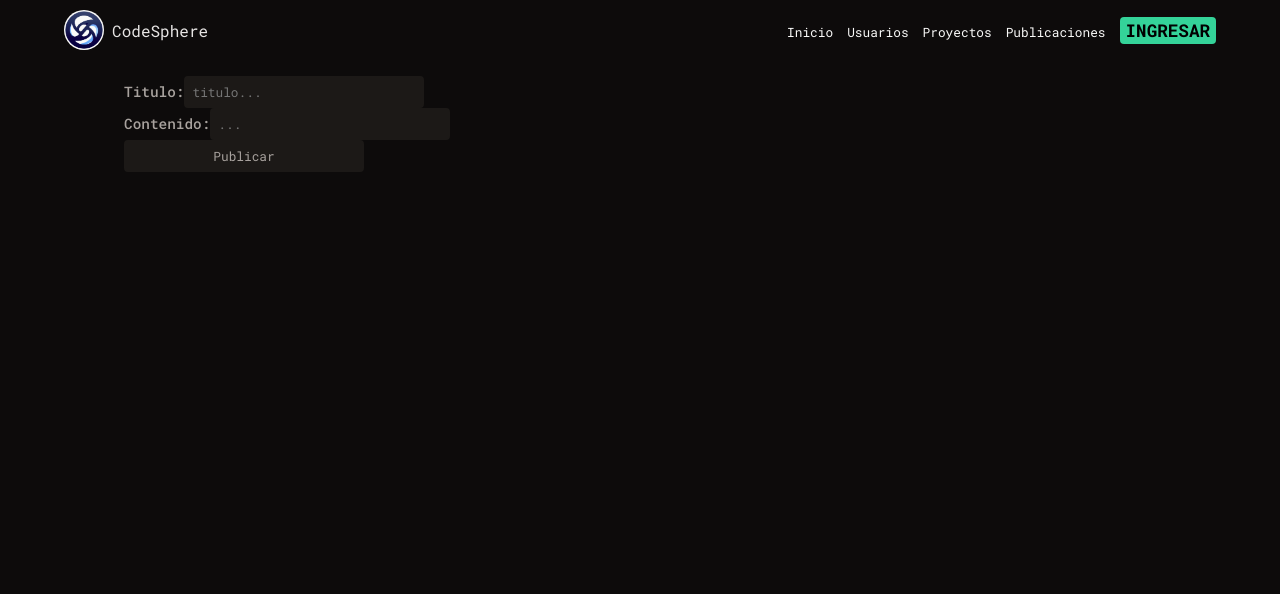
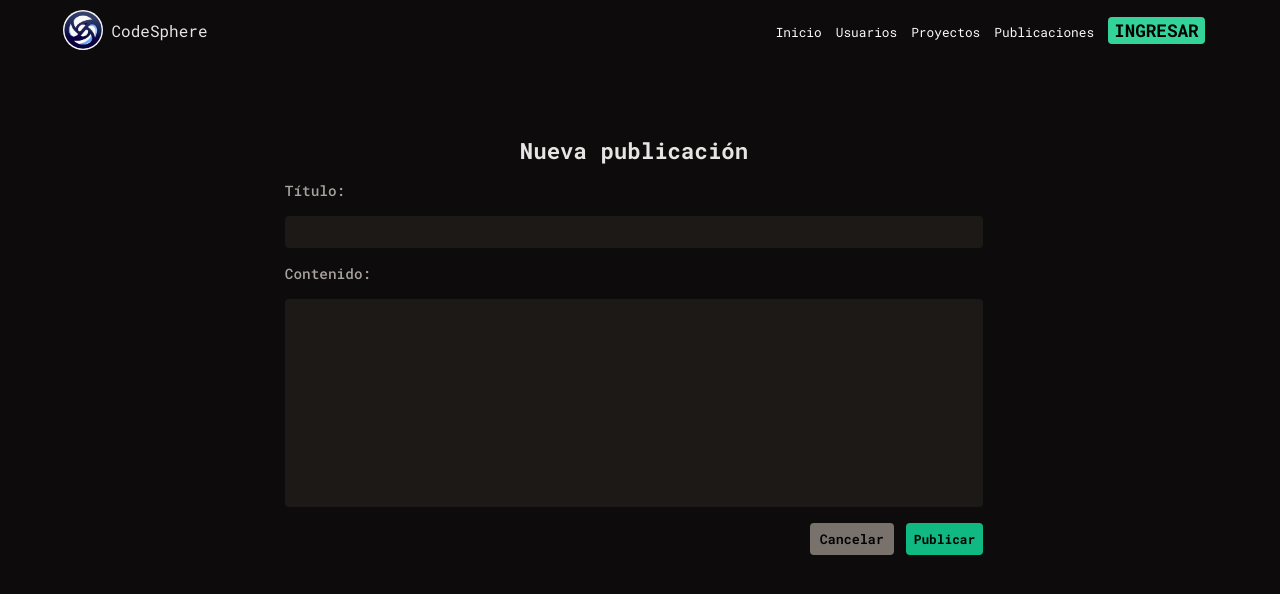
Before and after one commit to CodeSphereDevs/frontend, a React (Vite) app: page /nueva-publicacion in a window 1280 px wide. Shown: the top 594 px of the page. Built offline with nearby package versions, Linux system fonts and the light colour scheme; no server answers.

Commit message:
correccion de pantalla con y sin scrollbar, y estilado de scrollbar

```diff
--- a/src/App.jsx
+++ b/src/App.jsx
@@ -4,9 +4,6 @@ import { BrowserRouter, Routes, Route } from "react-router-dom";
 
 import Home from "./pages/inicio/Home";
 import Usuarios from "./pages/usuarios/Usuarios";
-
-
-
 import UserContext from "./contexts/useUserContext";
 import LoginPage from "./pages/login/LoginPage";
 import Registro from "./pages/registro/Registro";
@@ -16,7 +13,6 @@ import NuevoProyecto from "./pages/nuevo-proyecto/NuevoProyecto";
 import Publicaciones from "./pages/publicaciones/Publicaciones";
 import NuevaPublicacion from "./pages/nueva-publicacion/NuevaPublicacion";
 import Proyecto from "./pages/proyecto/Proyecto";
-
 
 function App() {
   return (
--- a/src/contexts/useUserContext.jsx
+++ b/src/contexts/useUserContext.jsx
@@ -1,4 +1,3 @@
-/* eslint-disable react/prop-types */
 import { useEffect } from 'react';
 import { useState, createContext, useContext } from 'react'
 
--- a/src/index.scss
+++ b/src/index.scss
@@ -20,11 +20,23 @@ html{
     transition: background-color 5000s ease-in-out 0s;
     -webkit-box-shadow: 0 0 0px 1000px $stone900 inset !important;
     }
+    scrollbar-gutter: stable;
+
+    ::-webkit-scrollbar{
+        width: 12px;
+        height: 12px;
+    }
+
+    ::-webkit-scrollbar-thumb {
+        background: $stone800;
+        border-radius: 5px;
+    }
 }
 
 body {
     background-color: $stone950light;
     color:$stone50;
+
 }
 
 main {
@@ -39,7 +51,6 @@ input, textarea{
     border: none;
     color: $stone400;
     font-size: 0.8rem;
-    width: 240px;
     border-radius: $border-radius;
 }
 
--- a/src/pages/nueva-publicacion/NuevaPublicacion.jsx
+++ b/src/pages/nueva-publicacion/NuevaPublicacion.jsx
@@ -1,17 +1,12 @@
-
 import { useState } from "react";
 import { useNavigate } from "react-router-dom";
 import ErrorAlert from "../../componentes/ErrorAlert";
 import { login } from "../../api/login";
 import Loader from "../../assets/loader.svg";
 import { createPost } from "../../api/createPost";
-
-
-
-
+import "./NuevaPublicacion.scss";
 
 export default function NuevaPublicacion() {
-
   const [errorAlert, setErrorAlert] = useState("");
   const [isLoading, setIsLoading] = useState(false);
   const nav = useNavigate();
@@ -30,7 +25,6 @@ export default function NuevaPublicacion() {
     const title = form.title.value;
     const content = form.content.value;
 
-
     setIsLoading(true);
     const response = await createPost(title, content);
     setIsLoading(false);
@@ -39,42 +33,34 @@ export default function NuevaPublicacion() {
       return;
     }
 
-    nav('/publicaciones')
+    nav("/publicaciones");
   };
 
   return (
     <div className="postPage">
-      <form onSubmit={handleSubmit} style={{ height: 230 }}>
+      <form onSubmit={handleSubmit}>
+        <h1>Nueva publicación</h1>
         {isLoading ? (
           <img src={Loader} alt="loader" />
         ) : (
           <>
             {" "}
+
+              <label htmlFor="title">Título:</label>
+              <input type="text" name="title" id="title" autoComplete="off" />
+
+
+              <label htmlFor="content">Contenido:</label>
+              <textarea name="content" id="content" rows={12}></textarea>
             <div>
-              <label htmlFor="title">Titulo:</label>
-              <input
-                type="text"
-                name="title"
-                id="title"
-                placeholder="titulo..."
-                autoComplete="off"
-              />
+              <button>Cancelar</button>
+              <input type="submit" value="Publicar" className="submitButton" />
             </div>
-            <div>
-              <label htmlFor="content">Contenido:</label>
-              <input
-                type="text"
-                name="content"
-                placeholder="..."
-              />
-            </div>
-            <input type="submit" value="Publicar" className="submitButton" />
           </>
         )}
       </form>
 
       {errorAlert != "" && <ErrorAlert alertMessage={errorAlert} />}
-
     </div>
   );
 }
--- /dev/null
+++ b/src/pages/nueva-publicacion/NuevaPublicacion.scss
@@ -0,0 +1,54 @@
+@import "../../sass/sassConfing";
+
+.postPage{
+
+    display: flex;
+    flex-direction: column;
+    align-items: center;
+    min-height: calc(100vh - 122px);
+
+    form {
+        display: flex;
+        flex-direction: column;
+        align-items: stretch;
+        gap: 16px;
+        padding: 12px;
+        width: 70%;
+        margin-top: 6vh;
+
+        h1{
+            text-align: center;
+            color: $stone200;
+            font-size: 1.4rem;
+        }
+
+        textarea{
+            resize: none;
+        }
+
+        div{
+            display: flex;
+            justify-content: flex-end;
+            gap: 12px;
+
+            button {
+                background-color: $stone500;
+            }
+
+            button:hover {
+                background-color: $stone400;
+            }
+
+            input[type="submit"]  {
+                background-color: $emerald500;
+                color: black;
+                font-weight: bold;
+                cursor: pointer;
+            }
+
+            input[type="submit"]:hover{
+                background-color: $emerald400;
+            }
+        }
+    }
+}
--- a/src/pages/proyectos/NewProjectButton.scss
+++ b/src/pages/proyectos/NewProjectButton.scss
@@ -3,16 +3,16 @@
 .createButton {
     align-self: flex-end;
     padding: 2px 8px;
-    background-color: $emerald800;
+    background-color: $stone800;
     border: none;
-    color: $emerald50;
-    font-weight: 600;
+    color: $emerald300;
+    font-weight: 400;
     cursor: pointer;
-    text-transform: uppercase;
     text-decoration: none;
     border-radius: 6px;
+    font-size: .9rem;
 }
 
 .createButton:hover {
-    background-color: $emerald600;
+    background-color: $stone700;
 }
--- a/src/pages/publicaciones/Publicaciones.jsx
+++ b/src/pages/publicaciones/Publicaciones.jsx
@@ -1,10 +1,27 @@
+import { useState } from "react"
 import NewPosttButton from "./NewPostButton"
+import { useEffect } from "react";
+import { getPosts } from "../../api/getPosts";
 
 export default function Publicaciones() {
+  const [posts, setPosts] = useState([]);
+  const [loading, setLoading] = useState(false);
+
+  useEffect(()=>{
+    (async ()=> {
+      setLoading(true);
+      const response = await getPosts();
+      if(response.success){
+        setPosts(response.data);
+        setLoading(false);
+      }
+    })();
+  },[]);
+
   return (
     <div className="card_list">
         <NewPosttButton />
-
+      {posts.map(post => (<span>{JSON.stringify(post)}</span>))}
   </div>
   )
 }
--- a/src/pages/usuario/Edit.jsx
+++ b/src/pages/usuario/Edit.jsx
@@ -1,58 +1,23 @@
 import { updateUser } from "../../api/updateUser";
 
-export default function Edit({showEditUserModal}) {
-
+export default function Edit({ showEditUserModal }) {
   return (
-    <button
-      onClick={()=>showEditUserModal(true)}
-      className="editButton"
-    >
-      {/* <svg
-        width="18px"
-        height="18px"
+    <button onClick={() => showEditUserModal(true)} className="editButton">
+      <svg
+        xmlns="http://www.w3.org/2000/svg"
+        fill="none"
         viewBox="0 0 24 24"
-        xmlns="http://www.w3.org/2000/svg"
-        fill="#22c55e"
+        stroke-width="1.6"
+        stroke="currentColor"
+        height={20}
+        width={20}
       >
-        <g id="SVGRepo_bgCarrier" stroke-width="0"></g>
-        <g
-          id="SVGRepo_tracerCarrier"
+        <path
           stroke-linecap="round"
           stroke-linejoin="round"
-          stroke-width="0.144"
-        ></g>
-        <g id="SVGRepo_iconCarrier">
-          {" "}
-          <title></title>{" "}
-          <g id="Complete">
-            {" "}
-            <g id="edit">
-              {" "}
-              <g>
-                {" "}
-                <path
-                  d="M20,16v4a2,2,0,0,1-2,2H4a2,2,0,0,1-2-2V6A2,2,0,0,1,4,4H8"
-                  fill="none"
-                  stroke="currentStroke"
-                  stroke-linecap="round"
-                  stroke-linejoin="round"
-                  stroke-width="2"
-                ></path>{" "}
-                <polygon
-                  fill="none"
-                  points="12.5 15.8 22 6.2 17.8 2 8.3 11.5 8 16 12.5 15.8"
-                  stroke="currentStroke"
-                  stroke-linecap="round"
-                  stroke-linejoin="round"
-                  stroke-width="2"
-
-                ></polygon>{" "}
-              </g>{" "}
-            </g>{" "}
-          </g>{" "}
-        </g>
-      </svg> */}
-      <span> Editar perfil</span>
+          d="m16.862 4.487 1.687-1.688a1.875 1.875 0 1 1 2.652 2.652L6.832 19.82a4.5 4.5 0 0 1-1.897 1.13l-2.685.8.8-2.685a4.5 4.5 0 0 1 1.13-1.897L16.863 4.487Zm0 0L19.5 7.125"
+        />
+      </svg>
     </button>
   );
 }
--- a/src/pages/usuario/EditUserModal.jsx
+++ b/src/pages/usuario/EditUserModal.jsx
@@ -16,6 +16,10 @@ export default function EditUserModal({ user, showEditUserModal }) {
       <input type="text" name="" id="techs" />
       <div>{user.technologies.map(tech => <span>{tech}</span>) }</div>
 
+      <label htmlFor="links">Enlaces:</label>
+      <input type="text" name="" id="links" />
+      <div>{user.links.map(link => <span>{link}</span>) }</div>
+
       <div>
         <button className="cancelButton" onClick={()=> showEditUserModal(false)}>Cancelar</button>
         <button className="saveButton">Guardar cambios</button>
--- a/src/pages/usuario/Usuario.scss
+++ b/src/pages/usuario/Usuario.scss
@@ -29,7 +29,7 @@
     .editButton {
         position: absolute;
         top: 12px;
-        right: 16px;
+        right: 12px;
         background: none;
         border: none;
         color: $emerald200;
@@ -38,10 +38,9 @@
         display: flex;
         align-items: center;
         gap: 4px;
-
-        span {
-            font-size: 0.7rem;
-          }
+        background-color: $stone900;
+        border-radius: 50%;
+        aspect-ratio: 1/1;
       }
 
       .username {
@@ -65,6 +64,7 @@
       .editButton:hover {
         color: $emerald100;
         stroke: $emerald100;
+        background-color: $stone800;
       }
 
       .avatar {
@@ -105,38 +105,38 @@
     gap: 8px;
 
     .uploadAvatar {
-      background-color: $stone400;
-      color: black;
-      padding: 4px;
-      border-radius: 4px;
+      border: 1px solid $stone500;
+      padding: 6px;
+      border-radius: 5px;
       text-align: center;
-      font-weight: 700;
+      font-weight: 400;
       cursor: pointer;
-      font-size: 1.1rem;
+      font-size: .9rem;
     }
 
     .uploadAvatar:hover{
-      background-color: $emerald200;
+      background-color: $stone800;
     }
 
     label{
       margin-top: 10px;
     }
+
     textarea {
       background-color: $stone900;
       border: none;
       resize: none;
-
     }
 
     div{
       display: flex;
       justify-content: space-between;
       margin-top: 14px;
+      gap: 8px;
 
       .cancelButton {
         background-color: $stone900;
-        color: $emerald500;
+        color: $stone500;
       }
 
       .cancelButton:hover{
@@ -144,12 +144,13 @@
       }
 
       .saveButton {
-        background-color: $emerald400;
+        background-color: $stone900;
+        color: $emerald500;
         font-weight: 700;
       }
 
       .saveButton:hover {
-        background-color: $emerald300;
+        background-color: $stone800;
       }
     }
   }
--- a/src/pages/usuarios/Usuarios.scss
+++ b/src/pages/usuarios/Usuarios.scss
@@ -2,6 +2,6 @@
 
 .users-list{
     display: grid;
-    grid-template-columns: repeat(auto-fit, minmax(200px, 1fr));
+    grid-template-columns: repeat(auto-fit, minmax(200px, 250px));
     gap: 16px;
 }
--- a/src/pages/usuarios/userCard/userCard.scss
+++ b/src/pages/usuarios/userCard/userCard.scss
@@ -16,6 +16,7 @@
     .userCard_img {
       border-radius: 100%;
       width: 90%;
+      height: 100%;
     }
 
     .userCard_name {
```
